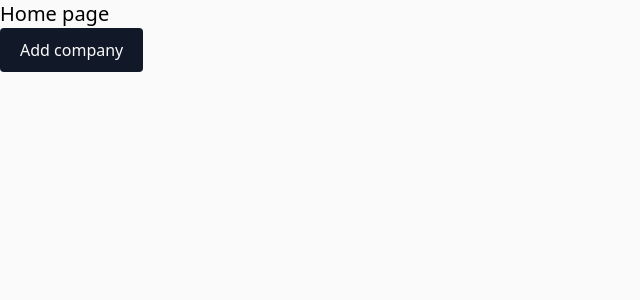
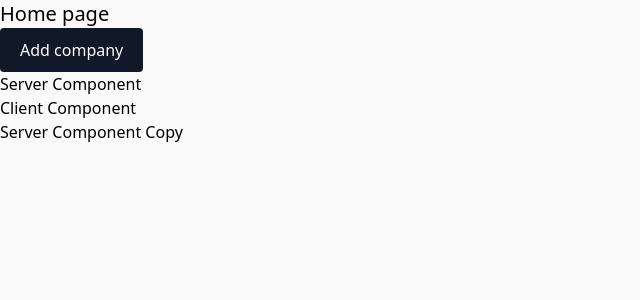
Before and after one commit to Samokhvalova-Nata/CRM_Next.js, a Next.js app: page / in a window 1280 px wide. Shown: the top 300 px of the page, without its empty margins (0-640 px from the left). Built offline with nearby package versions, Linux system fonts and the light colour scheme.

Commit message:
Add server and client components

```diff
--- /dev/null
+++ b/src/app/components/client-component.tsx
@@ -0,0 +1,18 @@
+'use client';
+import React from 'react';
+import ServerComponentCopy from './server-component copy';
+
+export interface ClientComponentProps {
+    children?: React.ReactNode;
+}
+
+export default function ClientComponent({ children }: ClientComponentProps) {
+    console.log("Client Component");
+    return (
+        <div>
+            <span>Client Component</span>
+
+            {children}
+        </div>
+    );
+};
--- /dev/null
+++ b/src/app/components/server-component copy.tsx
@@ -0,0 +1,17 @@
+import { headers } from 'next/headers';
+import React from 'react';
+
+export interface ServerComponentProps {
+    children?: React.ReactNode;
+}
+
+export default function ServerComponentCopy({ children }: ServerComponentProps) {
+    console.log("Server Component Copy");
+    // console.log(headers());
+    return (
+        <div>
+            <span>Server Component Copy</span>
+            {children}
+        </div>
+    );
+};
--- /dev/null
+++ b/src/app/components/server-component.tsx
@@ -0,0 +1,15 @@
+import React from 'react';
+
+export interface ServerComponentProps {
+    children?: React.ReactNode;
+}
+
+export default function ServerComponent({ children }: ServerComponentProps) {
+    console.log("Server Component");
+    return (
+        <div>
+            <span>Server Component</span>
+            {children}
+        </div>
+    );
+};
--- a/src/app/page.tsx
+++ b/src/app/page.tsx
@@ -1,4 +1,7 @@
 import AddCompanyButton from "./components/add-company-button";
+import ClientComponent from "./components/client-component";
+import ServerComponent from "./components/server-component";
+import ServerComponentCopy from "./components/server-component copy";
 import StatusLabel, {Status} from "./components/status-label";
 import { headers } from 'next/headers';
 
@@ -15,6 +18,9 @@
 
 
       <AddCompanyButton/>
+
+      <ServerComponent/>
+      <ClientComponent><ServerComponentCopy/></ClientComponent>
     </main>
   )
 };
```
